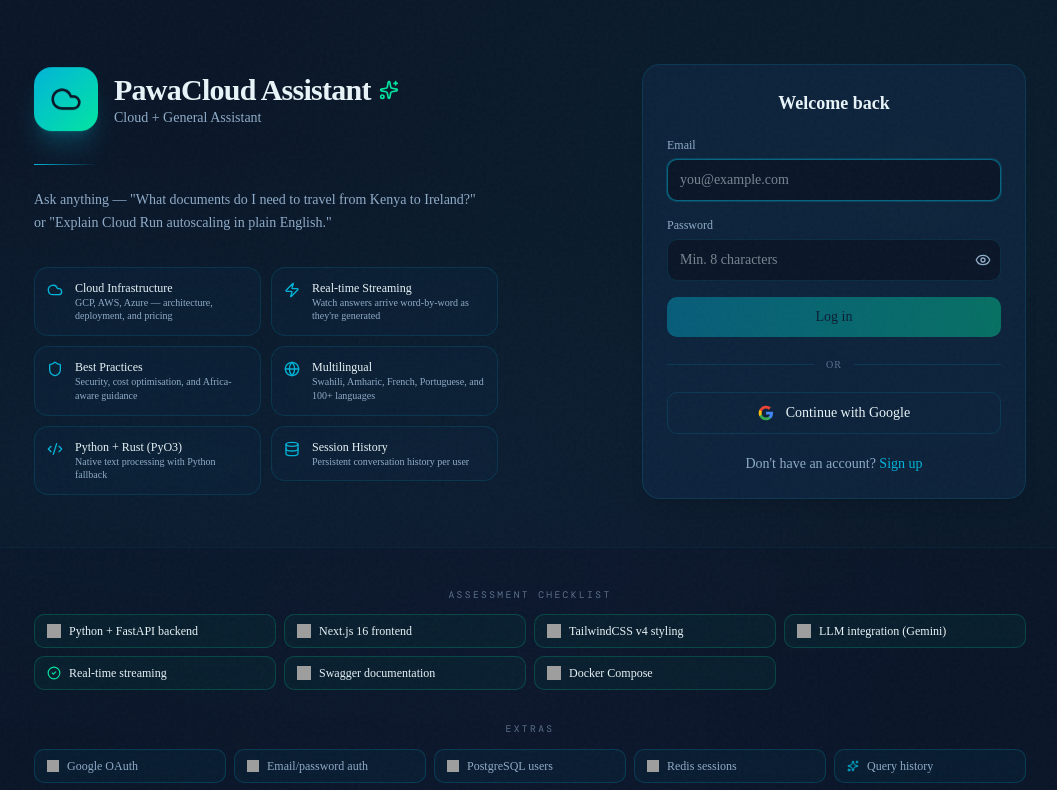
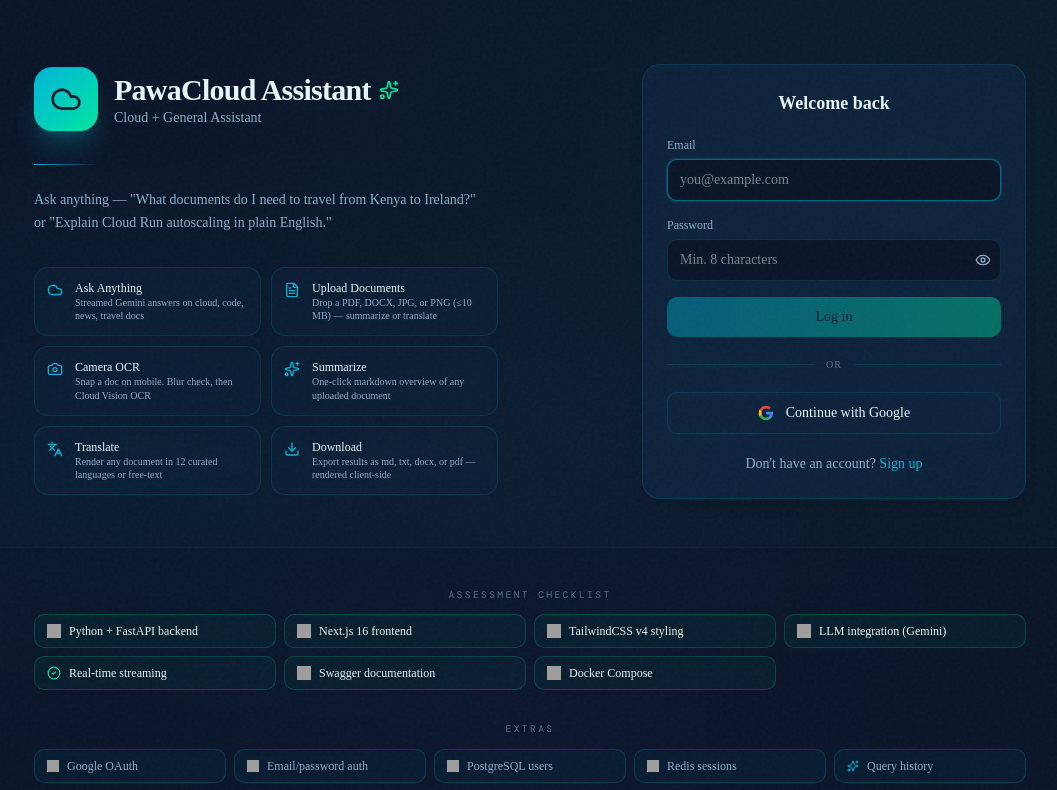
Before and after one commit to ericgitangu/pawacloud-assistant, a Next.js app in the folder frontend/: page /login in a window 1280 px wide. Shown: the top 790 px of the page, without its empty margins (110-1167 px from the left). Built offline with nearby package versions, Linux system fonts and the light colour scheme; no server answers; grey boxes are pictures that could not be loaded; a web font is replaced by a local one.

Commit message:
feat: align login feature grid with welcome capability cards (#36)

```diff
--- a/frontend/app/login/page.tsx
+++ b/frontend/app/login/page.tsx
@@ -10,11 +10,10 @@
   EyeOff,
   Loader2,
   CheckCircle2,
-  Zap,
-  Shield,
-  Globe,
-  Code2,
-  Database,
+  FileText,
+  Camera,
+  Languages,
+  Download,
 } from "lucide-react";
 import { loginWithEmail, getLoginUrl } from "@/lib/api";
 import { Footer } from "@/components/Footer";
@@ -25,33 +24,33 @@
 const features = [
   {
     icon: Cloud,
-    title: "Cloud Infrastructure",
-    desc: "GCP, AWS, Azure — architecture, deployment, and pricing",
+    title: "Ask Anything",
+    desc: "Streamed Gemini answers on cloud, code, news, travel docs",
   },
   {
-    icon: Zap,
-    title: "Real-time Streaming",
-    desc: "Watch answers arrive word-by-word as they're generated",
+    icon: FileText,
+    title: "Upload Documents",
+    desc: "Drop a PDF, DOCX, JPG, or PNG (≤10 MB) — summarize or translate",
   },
   {
-    icon: Shield,
-    title: "Best Practices",
-    desc: "Security, cost optimisation, and Africa-aware guidance",
+    icon: Camera,
+    title: "Camera OCR",
+    desc: "Snap a doc on mobile. Blur check, then Cloud Vision OCR",
   },
   {
-    icon: Globe,
-    title: "Multilingual",
-    desc: "Swahili, Amharic, French, Portuguese, and 100+ languages",
+    icon: Sparkles,
+    title: "Summarize",
+    desc: "One-click markdown overview of any uploaded document",
   },
   {
-    icon: Code2,
-    title: "Python + Rust (PyO3)",
-    desc: "Native text processing with Python fallback",
+    icon: Languages,
+    title: "Translate",
+    desc: "Render any document in 12 curated languages or free-text",
   },
   {
-    icon: Database,
-    title: "Session History",
-    desc: "Persistent conversation history per user",
+    icon: Download,
+    title: "Download",
+    desc: "Export results as md, txt, docx, or pdf — rendered client-side",
   },
 ];
 
```
